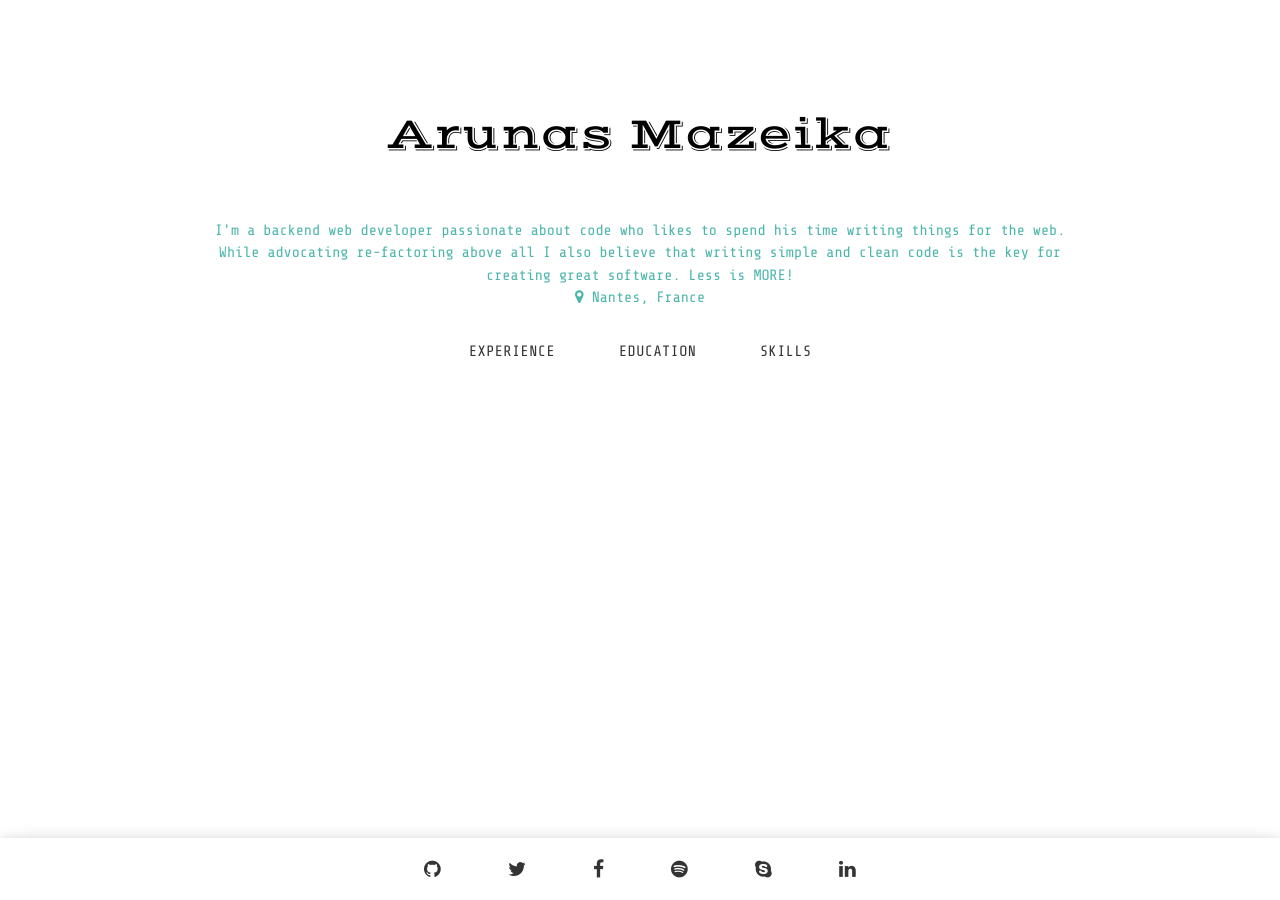
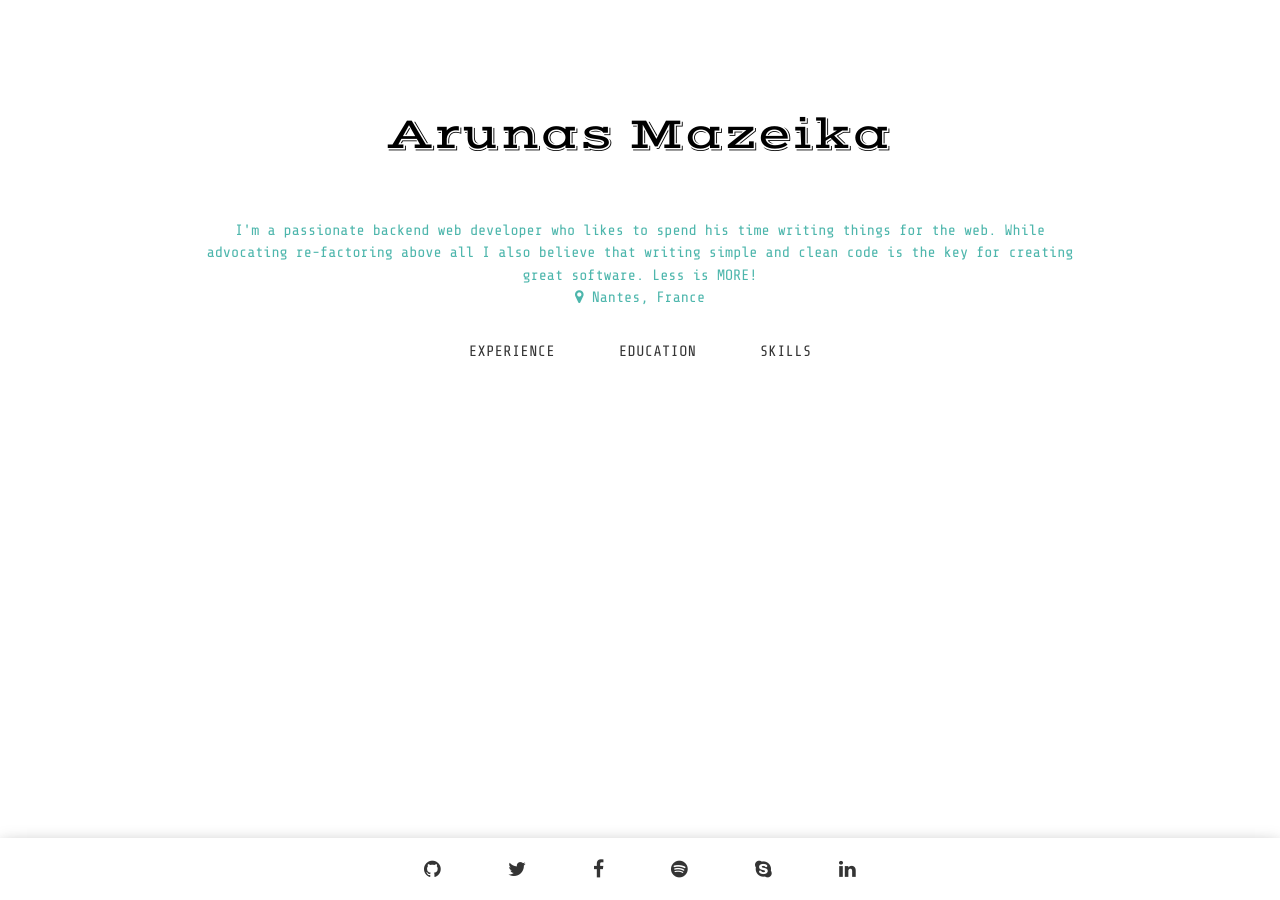
Before and after one commit to amazeika/personal-website, a Jekyll site: the page built from index.html, in a window 1280 px wide. Built offline with Jekyll 4.4.1, drawn with Linux system fonts in a browser that asks for light colours; some web fonts are replaced.

Commit message:
Modify description text a bit

```diff
--- a/_config.yml
+++ b/_config.yml
@@ -1,6 +1,6 @@
 title: "Arunas Mazeika"
 description: "Web Developer in Nantes, France"
-about: "I'm a backend web developer passionate about code who likes to spend his time writing things for the web. While advocating re-factoring above all I also believe that writing simple and clean code is the key for creating great software. Less is MORE!"
+about: "I'm a passionate backend web developer who likes to spend his time writing things for the web. While advocating re-factoring above all I also believe that writing simple and clean code is the key for creating great software. Less is MORE!"
 location: "Nantes, France"
 #email: me@arunasmazeika.com
 baseurl: ""
```
